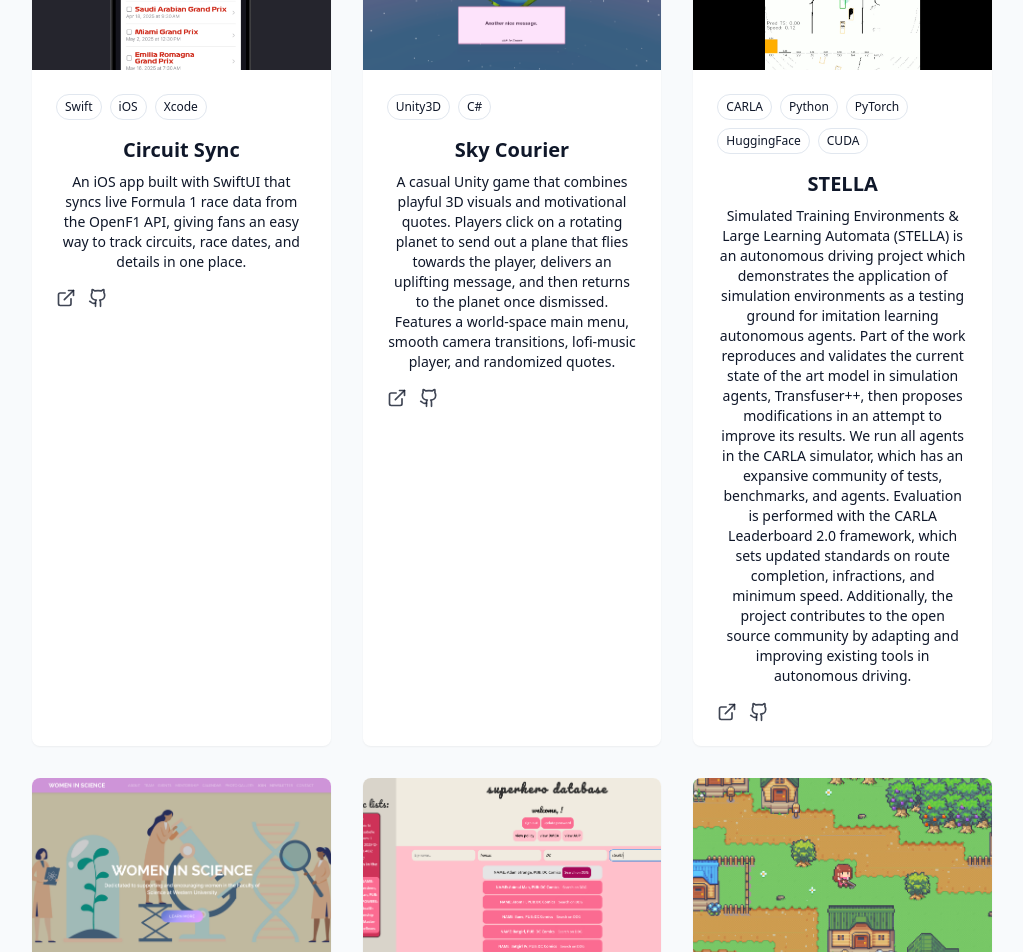
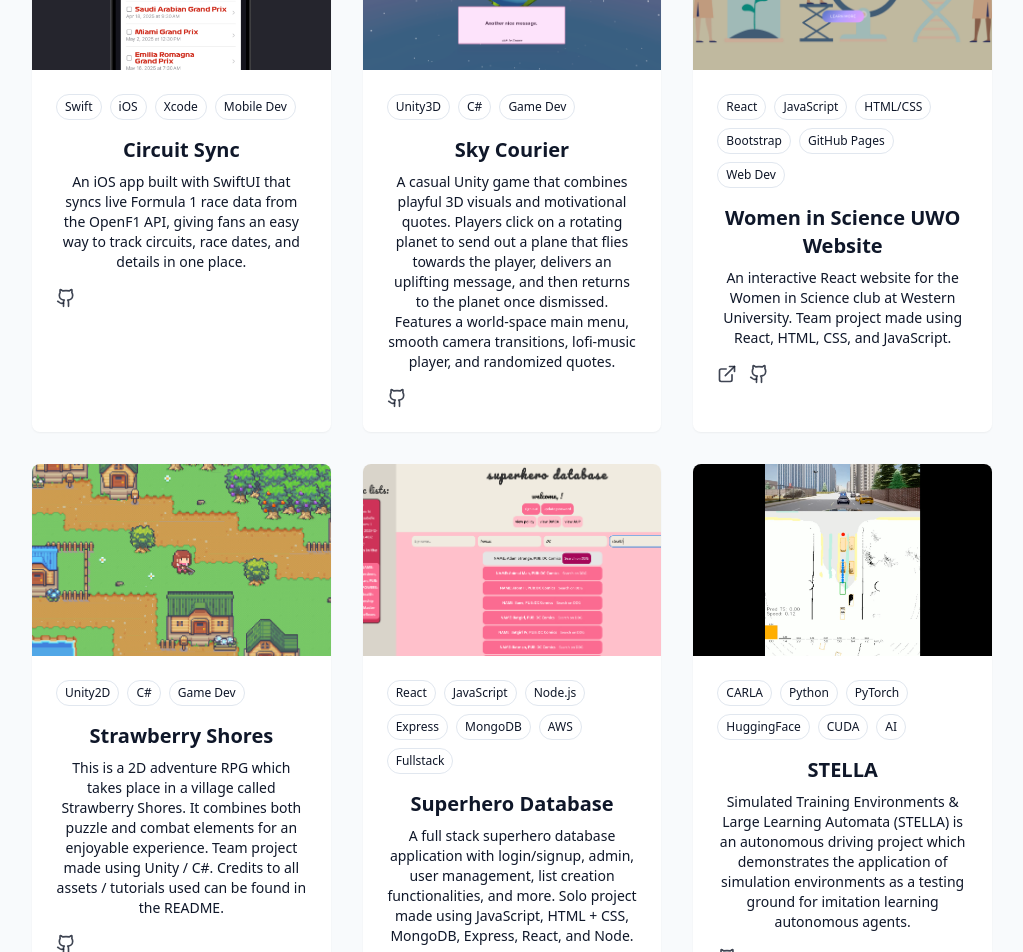
Before and after one commit to isabelle-bh/portfolio-2025, a React (Vite) app: page / in a window 1280 px wide. Shown: the part 3100-4052 px from the top of the page, without its empty margins (128-1151 px from the left). Built offline with nearby package versions, Linux system fonts and the light colour scheme.

Commit message:
style: rearranging projects

```diff
--- a/src/components/ProjectsSection.jsx
+++ b/src/components/ProjectsSection.jsx
@@ -6,7 +6,7 @@ const projects = [
         title: "Circuit Sync",
         description: "An iOS app built with SwiftUI that syncs live Formula 1 race data from the OpenF1 API, giving fans an easy way to track circuits, race dates, and details in one place.",
         image: "/projects/circuit-sync-1.png",
-        tags: ["Swift", "iOS", "Xcode"],
+        tags: ["Swift", "iOS", "Xcode", "Mobile Dev"],
         demoUrl: "#",
         githubUrl: "https://github.com/isabelle-bh/CircuitSync",
     },
@@ -15,45 +15,45 @@ const projects = [
         title: "Sky Courier",
         description: "A casual Unity game that combines playful 3D visuals and motivational quotes. Players click on a rotating planet to send out a plane that flies towards the player, delivers an uplifting message, and then returns to the planet once dismissed. Features a world-space main menu, smooth camera transitions, lofi-music player, and randomized quotes.",
         image: "/projects/sky-courier-1.png",
-        tags: ["Unity3D", "C#"],
+        tags: ["Unity3D", "C#", "Game Dev"],
         demoUrl: "#",
         githubUrl: "https://github.com/isabelle-bh/Sky-Courier",
     },
     {
         id: 3,
-        title: "STELLA",
-        description: "Simulated Training Environments & Large Learning Automata (STELLA) is an autonomous driving project which demonstrates the application of simulation environments as a testing ground for imitation learning autonomous agents. Part of the work reproduces and validates the current state of the art model in simulation agents, Transfuser++, then proposes modifications in an attempt to improve its results. We run all agents in the CARLA simulator, which has an expansive community of tests, benchmarks, and agents. Evaluation is performed with the CARLA Leaderboard 2.0 framework, which sets updated standards on route completion, infractions, and minimum speed. Additionally, the project contributes to the open source community by adapting and improving existing tools in autonomous driving.",
-        image: "/projects/stella-1.png",
-        tags: ["CARLA", "Python", "PyTorch", "HuggingFace", "CUDA"],
-        demoUrl: "#",
-        githubUrl: "https://github.com/isabelle-bh/STELLA",
-    },
-    {
-        id: 4,
         title: "Women in Science UWO Website",
         description: "An interactive React website for the Women in Science club at Western University. Team project made using React, HTML, CSS, and JavaScript.",
         image: "/projects/wis-uwo-1.png",
-        tags: ["React", "JavaScript", "HTML/CSS", "Bootstrap","GitHub Pages"],
+        tags: ["React", "JavaScript", "HTML/CSS", "Bootstrap","GitHub Pages", "Web Dev"],
         demoUrl: "https://www.wisuwo.com/",
         githubUrl: "https://github.com/wisuwo/wis",
     },
     {
+        id: 4,
+        title: "Strawberry Shores",
+        description: "This is a 2D adventure RPG which takes place in a village called Strawberry Shores. It combines both puzzle and combat elements for an enjoyable experience. Team project made using Unity / C#. Credits to all assets / tutorials used can be found in the README.",
+        image: "/projects/strawberry-shores-1.png",
+        tags: ["Unity2D", "C#", "Game Dev"],
+        demoUrl: "#",
+        githubUrl: "https://github.com/isabelle-bh/StrawberryShores",
+    },
+    {
         id: 5,
-        title: "my app",
+        title: "Superhero Database",
         description: "A full stack superhero database application with login/signup, admin, user management, list creation functionalities, and more. Solo project made using JavaScript, HTML + CSS, MongoDB, Express, React, and Node.",
         image: "/projects/superhero-db-2.png",
-        tags: ["React", "JavaScript", "Node.js", "Express", "MongoDB", "AWS"],
+        tags: ["React", "JavaScript", "Node.js", "Express", "MongoDB", "AWS", "Fullstack"],
         demoUrl: "#",
         githubUrl: "https://github.com/isabelle-bh/Superhero-Database",
     },
     {
         id: 6,
-        title: "Strawberry Shores",
-        description: "This is a 2D adventure RPG which takes place in a village called Strawberry Shores. It combines both puzzle and combat elements for an enjoyable experience. The player must complete a series of quests given to them by the village Wizard in order to save the village from a terrible fate. Team project made using Unity / C#. Credits to all assets / tutorials used can be found in the README.",
-        image: "/projects/strawberry-shores-1.png",
-        tags: ["Unity2D", "C#"],
+        title: "STELLA",
+        description: "Simulated Training Environments & Large Learning Automata (STELLA) is an autonomous driving project which demonstrates the application of simulation environments as a testing ground for imitation learning autonomous agents.",
+        image: "/projects/stella-1.png",
+        tags: ["CARLA", "Python", "PyTorch", "HuggingFace", "CUDA", "AI"],
         demoUrl: "#",
-        githubUrl: "https://github.com/isabelle-bh/StrawberryShores",
+        githubUrl: "https://github.com/isabelle-bh/STELLA",
     },
 ]
 
@@ -65,7 +65,7 @@ export const ProjectsSection = () => {
                     Featured <span className="text-primary">Projects</span>
                 </h2>
                 <p className="text-muted-foreground text-center mb-12 max-w-2xl mx-auto">
-                    Here are some of my recent projects
+                    Here are some of my recent projects!
                 </p>
                 <div className="grid grid-cols-1 md:grid-cols-2 lg:grid-cols-3 gap-8">
                     {projects.map((project, key) => (
@@ -86,9 +86,11 @@ export const ProjectsSection = () => {
                                 <p className="text-muted-foreground text-sm mb-4">{project.description}</p>
                                 <div className="flex justify-between items-center">
                                     <div className="flex space-x-3">
+                                        {project.demoUrl !== "#" && (
                                             <a href={project.demoUrl} target="_blank" className="text-foreground/80 hover:text-primary transition-colors duration-300">
                                                 <ExternalLink size={20}/>
                                             </a>
+                                        )}
                                         <a href={project.githubUrl} target="_blank" className="text-foreground/80 hover:text-primary transition-colors duration-300">
                                             <Github size={20}/>
                                         </a>
```
Lines whose indentation alone changed are shown as unchanged.
